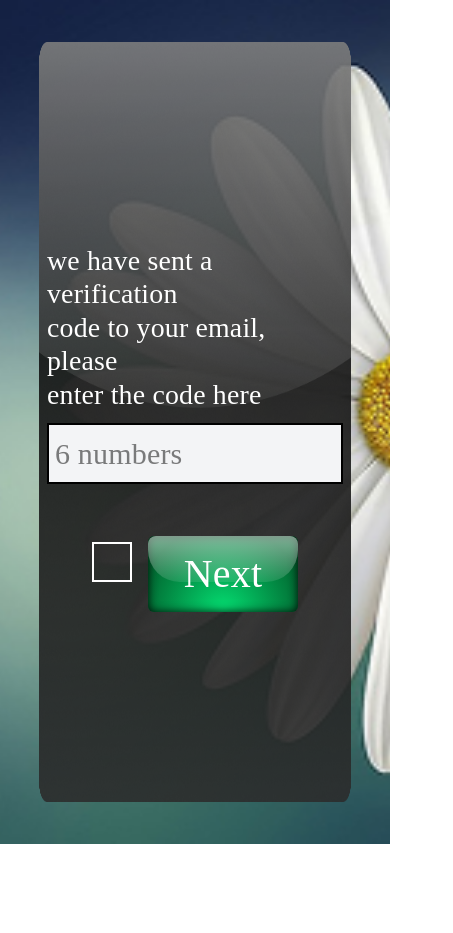
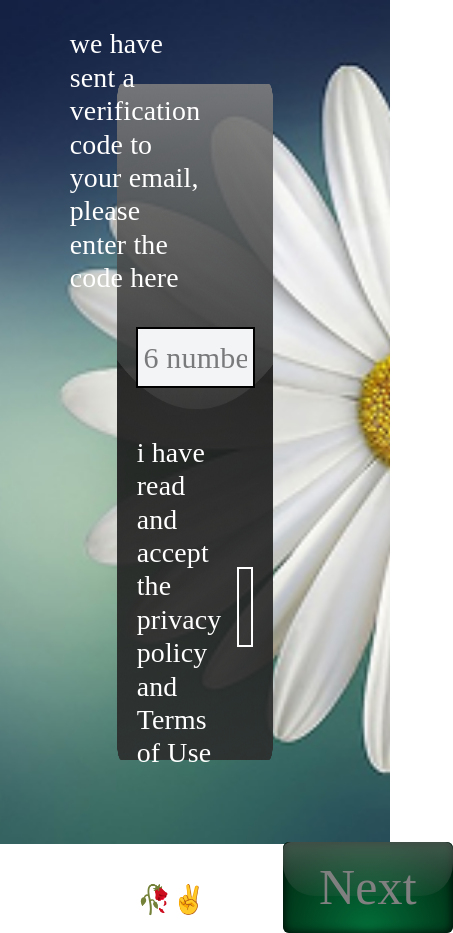
Before and after one commit to 3boodyy96/.AnyMedia-project, a React (Vite) app: page / in a window 390 px wide. Shown: the whole page, 453 px wide, since content can reach past the window. Before the commit the page ends 844 px from the top, so only its background shows below. Built offline with nearby package versions, Linux system fonts and the light colour scheme; a web font is replaced by a local one.

Commit message:
a7a 🥀, still didnt add the responsive and the captcha (a7a)

```diff
--- a/src/components/checkbox.jsx
+++ b/src/components/checkbox.jsx
@@ -11,7 +11,7 @@ function Checkbox({ onChange }) {
       onClick={handleClick}
       className="
             overflow-visible
-            w-10 h-10
+            w-20 h-20
             border-2 border-white
             cursor-pointer
             relative
@@ -24,7 +24,7 @@ function Checkbox({ onChange }) {
           className={`
                     object-contain
                     w-16 h-16
-                    absolute -bottom-1 -right-2 scale-200 transition-opacity duration-100
+                    absolute  -right-1 -top-1 scale-200 transition-opacity duration-100
                     ${checked ? "opacity-100" : "opacity-0"}
                   `}
         />
--- a/src/components/normalButton.jsx
+++ b/src/components/normalButton.jsx
@@ -1,4 +1,4 @@
-function NormalButton({ w, h, text, onClick, id, className, imgSrc }) {
+function NormalButton({ w, h, text, onClick, id, className, imgSrc, disabled }) {
     return (
         <div
             id={id}
@@ -9,6 +9,7 @@ function NormalButton({ w, h, text, onClick, id, className, imgSrc }) {
             <button
                 onClick={onClick}
                 style={{ width: w, height: h }}
+                disabled={disabled}
                 className={`
                 normalButton relative overflow-hidden p-3
         text-white text-lg
--- a/src/pages/verfication-code-page.jsx
+++ b/src/pages/verfication-code-page.jsx
@@ -1,19 +1,35 @@
-// VerficationCodePage.jsx
+import { useState } from "react";
 import Checkbox from "../components/checkbox";
 import Bg from "../components/bg";
 import Frame from "../components/frame";
 import NormalButton from "../components/normalButton";
 
 function VerficationCodePage() {
+    const [isChecked, setIsChecked] = useState(false);
+
+    function handleCheckbox(value) {
+        setIsChecked(value);
+        console.log(value ? "checked" : "unchecked")
+        if (value) {
+            // enable the button
+            document.querySelector(".next-button").classList.add("brightness-100!");
+            document.querySelector(".next-button").classList.add("hover:brightness-125!");
+        } else {
+            // disable the button
+            document.querySelector(".next-button").classList.remove("brightness-100!");
+            document.querySelector(".next-button").classList.remove("hover:brightness-125!");
+        }
+    }
+
     return (
         <div className="flex h-screen items-center justify-center">
             <Bg />
             <Frame
-                w="80%"
-                h="90%"
+                w="40%"
+                h="80%"
                 items={
-                    <div className="flex flex-col w-full h-full items-center justify-center">
-                        <h1 className="mb-10 text-2xl font-bold text-white sm:text-4xl md:text-6xl">
+                    <div className="flex flex-col mt-20 gap-5 w-full h-full items-center justify-center">
+                        <h1 className="text-6xl mr-30 gap-0 font-bold text-white sm:text-4xl md:text-6xl translate-y-7">
                             we have sent a verification <br />
                             code to your email, please <br />
                             enter the code here <br />
@@ -22,15 +38,29 @@ function VerficationCodePage() {
                             type="text"
                             id="verification-code"
                             placeholder="6 numbers"
-                            className="block w-full mt-1 p-1.5 text-black text-sm bg-gray-100 border-black border-2 rounded-0 sm:p-2 sm:text-base"
+                            className="block w-[85%] mt-1 p-1.5 text-black text-sm bg-gray-100 border-black border-2 rounded-0 sm:p-2 sm:text-base gap-0"
                         />
-                        <div className="flex mt-10 space-x-4 items-center">
-                            <Checkbox name="terms" />
+                        <div className="flex  space-x-4 items-center w-10/12 justify-between">
+                            <h1 className="text-white text-xl font-bold">
+                                i have read and <br />
+                                accept the privacy policy<br />
+                                and Terms of Use<br />
+                            </h1>
+                            <Checkbox onChange={handleCheckbox} />
+                        </div>
+                        <div className="flex items-center w-10/12 justify-between">
+                            <h1 className="text-white text-xl font-bold mr-10 mt-4">
+                                captcha 🥀✌
+                            </h1>
                             <NormalButton
                                 w="fit-content"
                                 h="fit-content"
                                 text="Next"
-                                className="pl-9! pr-9! pt-2! pb-2! text-[40px]!"
+                                onClick={() => console.log('hi')}
+                                disabled={!isChecked}
+                                className="
+                                pl-9! pr-9! pt-2! pb-2! text-[50px]! translate-x-5
+                                next-button brightness-50! hover:none! transition duration-300"
                             />
                         </div>
                     </div>
```
